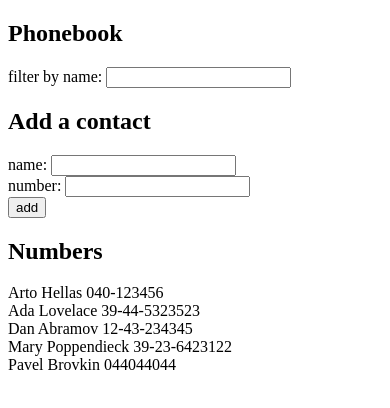
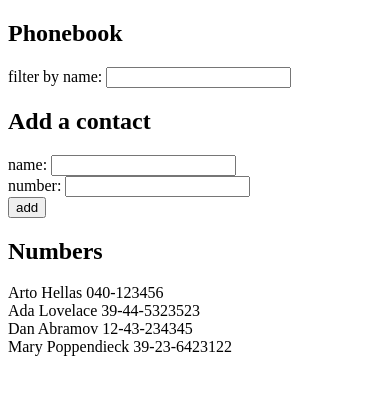
Before and after one commit to pbrovkin/FullStackOpen, a React (Create React App) app in the folder part2/phonebook/: page / in a window 390 px wide. Shown: the top 408 px of the page. Built offline with nearby package versions, Linux system fonts and the light colour scheme; data requests are answered from the project's data file.

Commit message:
phonebook, step7

```diff
--- a/part2/phonebook/db.json
+++ b/part2/phonebook/db.json
@@ -19,11 +19,6 @@
       "name": "Mary Poppendieck",
       "number": "39-23-6423122",
       "id": 4
-    },
-    {
-      "name": "Pavel Brovkin",
-      "number": "044044044",
-      "id": 5
     }
   ]
 }
--- a/part2/phonebook/src/App.js
+++ b/part2/phonebook/src/App.js
@@ -1,5 +1,4 @@
 import React, { useState, useEffect } from 'react'
-import axios from 'axios'
 import Filter from './components/Filter'
 import ContactForm from './components/ContactForm'
 import Contacts from './components/Contacts'
@@ -12,8 +11,8 @@ const App = () => {
   const [newFilter, setNewFilter] = useState('')
 
   useEffect(() => {
-    axios
-      .get('http://localhost:3001/contacts')
+    contactService
+      .getAll()
       .then(response => {
         setContacts(response.data)
       })
@@ -32,7 +31,7 @@ const App = () => {
       contactService
         .create(contactObject)
         .then(returnedContact => {
-          setContacts(contacts.concat(contactObject))
+          setContacts(contacts.concat(returnedContact))
           setNewName('')
           setNewNumber('')
         })
```
